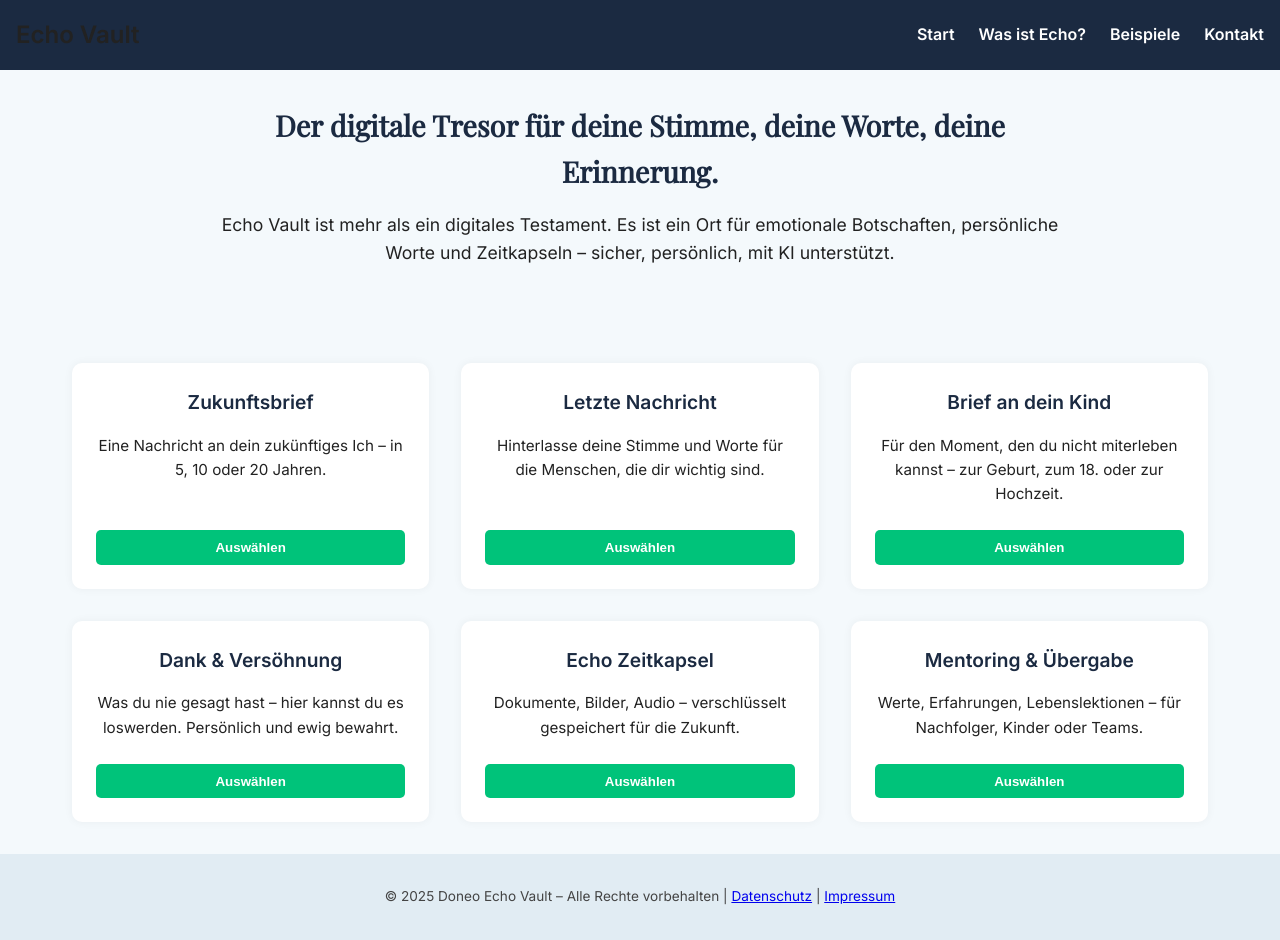
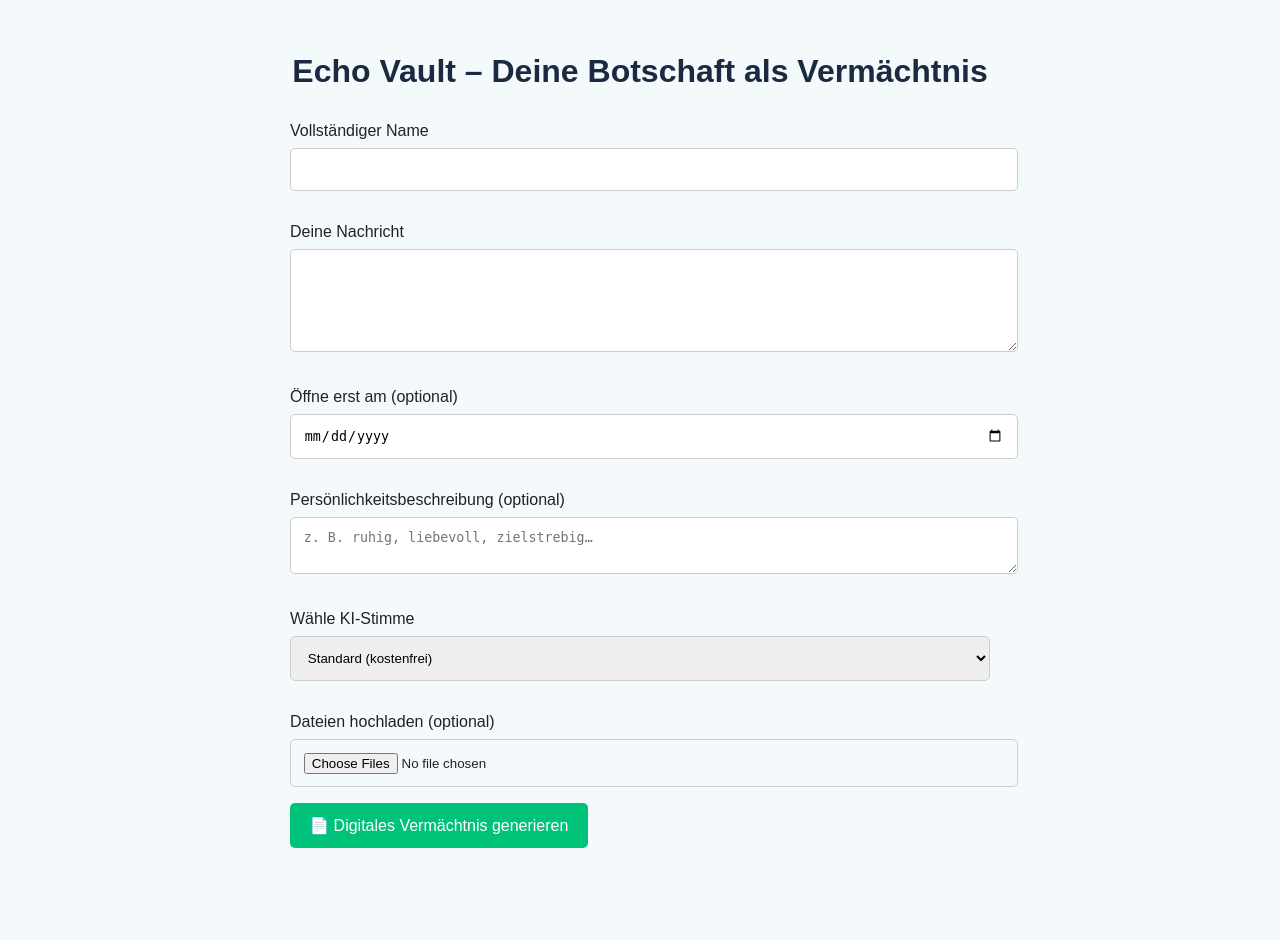
Before and after one commit to doneo24/echo_vault, a Flask app: page / in a window 1280 px wide. After the commit the page ends 848 px from the top, so only its background shows below. Run offline with Flask 3, Linux system fonts and the light colour scheme.

Commit message:
Update index.html

```diff
--- a/templates/index.html
+++ b/templates/index.html
@@ -3,236 +3,97 @@
 <html lang="de">
 <head>
   <meta charset="UTF-8" />
-  <meta name="viewport" content="width=device-width, initial-scale=1.0" />
-  <title>Doneo Echo Vault</title>
-  <link rel="preconnect" href="https://fonts.googleapis.com">
-  <link href="https://fonts.googleapis.com/css2?family=Inter:wght@400;600&family=Playfair+Display&display=swap" rel="stylesheet">
+  <meta name="viewport" content="width=device-width, initial-scale=1" />
+  <title>Echo Vault – Digitales Vermächtnis</title>
   <style>
-    :root {
-      --primary: #1B2A41;
-      --accent: #00C37A;
-      --light-bg: #f4f9fc;
-      --text: #222;
-      --heading-font: 'Playfair Display', serif;
-      --body-font: 'Inter', sans-serif;
+    body {
+      background-color: #f4f9fc;
+      font-family: Arial, sans-serif;
+      color: #222;
+      padding: 2rem;
+      max-width: 700px;
+      margin: auto;
     }
-
-    * {
-      margin: 0;
-      padding: 0;
-      box-sizing: border-box;
+    h1 {
+      text-align: center;
+      color: #1B2A41;
+      margin-bottom: 2rem;
     }
-
-    body {
-      font-family: var(--body-font);
-      background-color: var(--light-bg);
-      color: var(--text);
-      line-height: 1.6;
-      padding: 0;
-      margin: 0;
+    label {
+      display: block;
+      margin: 1rem 0 0.5rem;
     }
-
-    header {
-      background-color: var(--primary);
+    input, textarea, select {
+      width: 100%;
+      padding: 0.8rem;
+      border-radius: 5px;
+      border: 1px solid #ccc;
+      margin-bottom: 1rem;
+    }
+    button {
+      background-color: #00C37A;
       color: white;
-      padding: 1.5rem;
-      text-align: center;
-      position: relative;
-    }
-
-    header h1 {
-      font-family: var(--heading-font);
-      font-size: 2.2rem;
-    }
-
-    nav {
-      display: flex;
-      justify-content: space-between;
-      align-items: center;
-      padding: 1rem;
-      background-color: var(--primary);
-    }
-
-    .nav-links {
-      display: flex;
-      gap: 1.5rem;
-    }
-
-    .nav-links a {
-      color: white;
-      text-decoration: none;
-      font-weight: 600;
-    }
-
-    .burger {
-      display: none;
-      flex-direction: column;
-      gap: 5px;
+      border: none;
+      padding: 0.8rem 1.2rem;
+      border-radius: 5px;
+      font-size: 1rem;
       cursor: pointer;
     }
-
-    .burger div {
-      width: 25px;
-      height: 3px;
-      background: white;
-    }
-
-    .intro-section {
-      text-align: center;
-      padding: 2rem 1rem;
-      max-width: 900px;
-      margin: auto;
-    }
-
-    .intro-section h2 {
-      font-family: var(--heading-font);
-      color: var(--primary);
-      font-size: 1.8rem;
-      margin-bottom: 1rem;
-    }
-
-    .intro-section p {
-      font-size: 1.1rem;
-      margin-bottom: 2rem;
-    }
-
-    .cards-container {
-      display: grid;
-      grid-template-columns: repeat(auto-fit, minmax(280px, 1fr));
-      gap: 2rem;
-      padding: 2rem;
-      max-width: 1200px;
-      margin: auto;
-    }
-
-    .card {
-      background: white;
-      border-radius: 10px;
-      box-shadow: 0 0 10px rgba(0,0,0,0.05);
-      padding: 1.5rem;
-      text-align: center;
-      display: flex;
-      flex-direction: column;
-      justify-content: space-between;
-    }
-
-    .card h3 {
-      color: var(--primary);
-      margin-bottom: 1rem;
-      font-size: 1.2rem;
-    }
-
-    .card p {
-      flex-grow: 1;
-      margin-bottom: 1.5rem;
-      font-size: 0.95rem;
-    }
-
-    .card button {
-      background-color: var(--accent);
-      color: white;
-      border: none;
-      padding: 0.6rem 1rem;
-      border-radius: 5px;
-      font-weight: bold;
-      cursor: pointer;
-    }
-
-    footer {
-      text-align: center;
-      font-size: 0.85rem;
-      padding: 2rem 1rem;
-      background-color: #e1ecf3;
-      color: #444;
-    }
-
-    /* Responsive */
-    @media (max-width: 768px) {
-      .nav-links {
-        display: none;
-        flex-direction: column;
-        background: var(--primary);
-        position: absolute;
-        top: 60px;
-        right: 10px;
-        width: 200px;
-        padding: 1rem;
-      }
-
-      .nav-links.active {
-        display: flex;
-      }
-
-      .burger {
-        display: flex;
-      }
+    button:hover {
+      background-color: #00a466;
     }
   </style>
 </head>
 <body>
 
-<nav>
-  <h1>Echo Vault</h1>
-  <div class="nav-links" id="navLinks">
-    <a href="#">Start</a>
-    <a href="#">Was ist Echo?</a>
-    <a href="#">Beispiele</a>
-    <a href="#">Kontakt</a>
-  </div>
-  <div class="burger" onclick="toggleMenu()">
-    <div></div>
-    <div></div>
-    <div></div>
-  </div>
-</nav>
+<h1>Echo Vault – Deine Botschaft als Vermächtnis</h1>
 
-<section class="intro-section">
-  <h2>Der digitale Tresor für deine Stimme, deine Worte, deine Erinnerung.</h2>
-  <p>Echo Vault ist mehr als ein digitales Testament. Es ist ein Ort für emotionale Botschaften, persönliche Worte und Zeitkapseln – sicher, persönlich, mit KI unterstützt.</p>
-</section>
+<form id="vaultForm" enctype="multipart/form-data">
+  <label for="name">Vollständiger Name</label>
+  <input type="text" id="name" name="name" required>
 
-<section class="cards-container">
-  <div class="card">
-    <h3>Zukunftsbrief</h3>
-    <p>Eine Nachricht an dein zukünftiges Ich – in 5, 10 oder 20 Jahren.</p>
-    <button>Auswählen</button>
-  </div>
-  <div class="card">
-    <h3>Letzte Nachricht</h3>
-    <p>Hinterlasse deine Stimme und Worte für die Menschen, die dir wichtig sind.</p>
-    <button>Auswählen</button>
-  </div>
-  <div class="card">
-    <h3>Brief an dein Kind</h3>
-    <p>Für den Moment, den du nicht miterleben kannst – zur Geburt, zum 18. oder zur Hochzeit.</p>
-    <button>Auswählen</button>
-  </div>
-  <div class="card">
-    <h3>Dank & Versöhnung</h3>
-    <p>Was du nie gesagt hast – hier kannst du es loswerden. Persönlich und ewig bewahrt.</p>
-    <button>Auswählen</button>
-  </div>
-  <div class="card">
-    <h3>Echo Zeitkapsel</h3>
-    <p>Dokumente, Bilder, Audio – verschlüsselt gespeichert für die Zukunft.</p>
-    <button>Auswählen</button>
-  </div>
-  <div class="card">
-    <h3>Mentoring & Übergabe</h3>
-    <p>Werte, Erfahrungen, Lebenslektionen – für Nachfolger, Kinder oder Teams.</p>
-    <button>Auswählen</button>
-  </div>
-</section>
+  <label for="message">Deine Nachricht</label>
+  <textarea id="message" name="message" rows="5" required></textarea>
 
-<footer>
-  &copy; 2025 Doneo Echo Vault – Alle Rechte vorbehalten | <a href="#">Datenschutz</a> | <a href="#">Impressum</a>
-</footer>
+  <label for="open_date">Öffne erst am (optional)</label>
+  <input type="date" id="open_date" name="open_date">
+
+  <label for="identity">Persönlichkeitsbeschreibung (optional)</label>
+  <textarea id="identity" name="identity" placeholder="z. B. ruhig, liebevoll, zielstrebig…"></textarea>
+
+  <label for="voice">Wähle KI-Stimme</label>
+  <select name="voice" id="voice">
+    <option value="openai">Standard (kostenfrei)</option>
+    <option value="11labs">Realistisch (Premium)</option>
+  </select>
+
+  <label for="files">Dateien hochladen (optional)</label>
+  <input type="file" name="files" multiple>
+
+  <button type="submit">📄 Digitales Vermächtnis generieren</button>
+</form>
 
 <script>
-  function toggleMenu() {
-    const nav = document.getElementById("navLinks");
-    nav.classList.toggle("active");
-  }
+  document.getElementById("vaultForm").addEventListener("submit", async function(e) {
+    e.preventDefault();
+    const formData = new FormData(this);
+
+    const response = await fetch("/generate_vault", {
+      method: "POST",
+      body: formData
+    });
+
+    if (response.ok) {
+      const blob = await response.blob();
+      const url = window.URL.createObjectURL(blob);
+      const link = document.createElement("a");
+      link.href = url;
+      link.download = "EchoVault_Botschaft.pdf";
+      link.click();
+    } else {
+      alert("Fehler beim Erstellen des Dokuments.");
+    }
+  });
 </script>
 
 </body>
```
